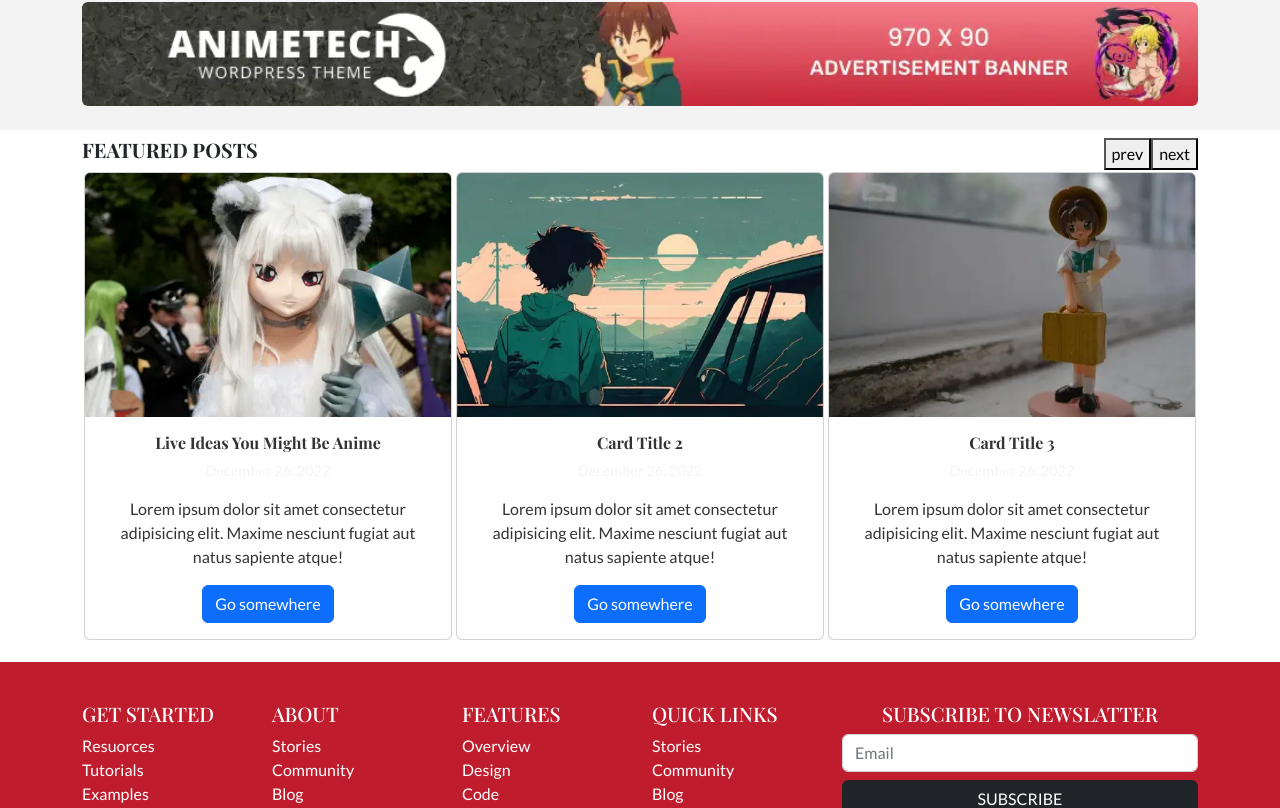
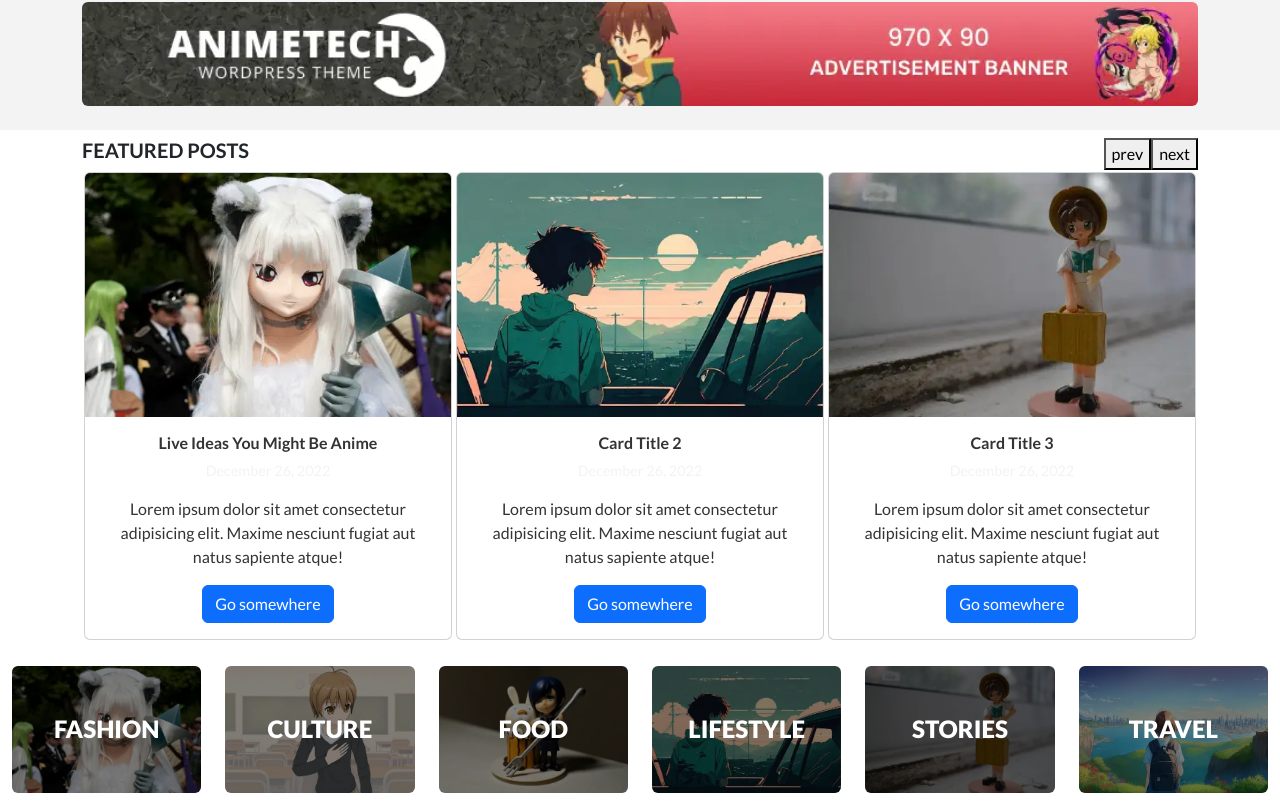
Before and after one commit to Spectrum5/proj-html-vuejs, a Vue app: page / in a window 1280 px wide. Shown: the part 1654-2462 px from the top of the page. Built offline with nearby package versions, Linux system fonts and the light colour scheme.

Commit message:
Aggiunto MainFooter

```diff
--- a/src/components/Main/MainFooter.vue
+++ b/src/components/Main/MainFooter.vue
@@ -1,7 +1,37 @@
 <script>
+
+
+
 export default {
     data() {
         return {
+            cards: [
+                {
+                    image: new URL("../../assets/img/anime-fashion.webp", import.meta.url).href,
+                    title: "FASHION",
+                },
+                {
+                    image: new URL("../../assets/img/success-story.webp", import.meta.url).href,
+                    title: "CULTURE",
+                },
+                {
+                    image: new URL("../../assets/img/healthy-foods.webp", import.meta.url).href,
+                    title: "FOOD",
+                },
+                {
+                    image: new URL("../../assets/img/visit-france.webp", import.meta.url).href,
+                    title: "LIFESTYLE",
+                },
+                {
+                    image: new URL("../../assets/img/travel-alone.webp", import.meta.url).href,
+                    title: "STORIES",
+                },
+                {
+                    image: new URL("../../assets/img/best-places.webp", import.meta.url).href,
+                    title: "TRAVEL",
+                },
+                // add more cards here
+            ],
 
         }
     }
@@ -9,10 +39,40 @@ export default {
 </script>
 
 <template>
-    <!-- creazione template html -->
+<!-- creazione template html -->
+    <div class="container-fluid">
+        <div class="row row-cols-6 mt-4">
+            <div class="col" v-for="element in cards">
+                <div class="position-relative filter">
+                    <img class="w-100 rounded " :src="element.image" alt="Anime Fashion">
+                    <h4 class="position-absolute start-50 top-50 translate-middle">
+                        {{ element.title }}
+                    </h4>
+                </div>
+            </div>
+        </div>
+</div>
 </template>
 
 <style scoped lang="scss">
 /* aggiunta stile css */
 @use '../../styles/partials/variables.scss' as*;
+
+.filter {
+    img {
+        filter:brightness(0.5)
+    }
+    &:hover img {
+        filter: brightness(1)
+    }
+    h4 {
+        color: $text_white;
+        font-weight: 900;
+    }
+    &:hover h4 {
+        color: $text_dark;
+    }
+}
+
+
 </style>
--- a/src/styles/main.scss
+++ b/src/styles/main.scss
@@ -5,12 +5,3 @@
 body {
     font-family: 'Lato', sans-serif;
 }
-
-h1,
-h2,
-h3,
-h4,
-h5,
-h6{
-    font-family: 'Playfair Display', serif;
-}
```
